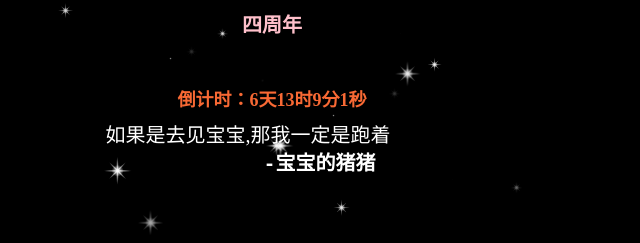
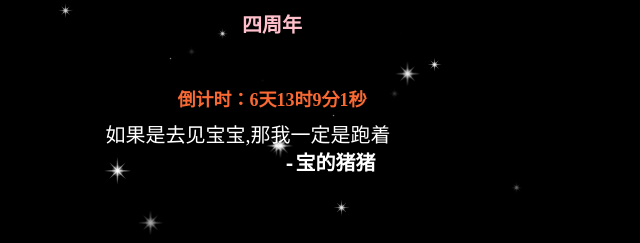
Before and after one commit to cthwcr/cthwcr.github.io, a plain HTML site: page index.html in a window 1280 px wide. Shown: the top 243 px of the page, 368-1008 px from the left. Drawn offline with Linux system fonts and the light colour scheme.

Commit message:
修改文本

```diff
--- a/index.html
+++ b/index.html
@@ -132,7 +132,7 @@
         <div id="time"></div>
     </div>
     <div id="love">
-        如果是去见宝宝,那我一定是跑着 <br /><pre><a href="./qu/index.html">-宝宝的猪猪</a></pre>
+        如果是去见宝宝,那我一定是跑着 <br /><pre><a href="./qu/index.html">-宝的猪猪</a></pre>
     </div>
     <div id="divclick"></div>
 
```
